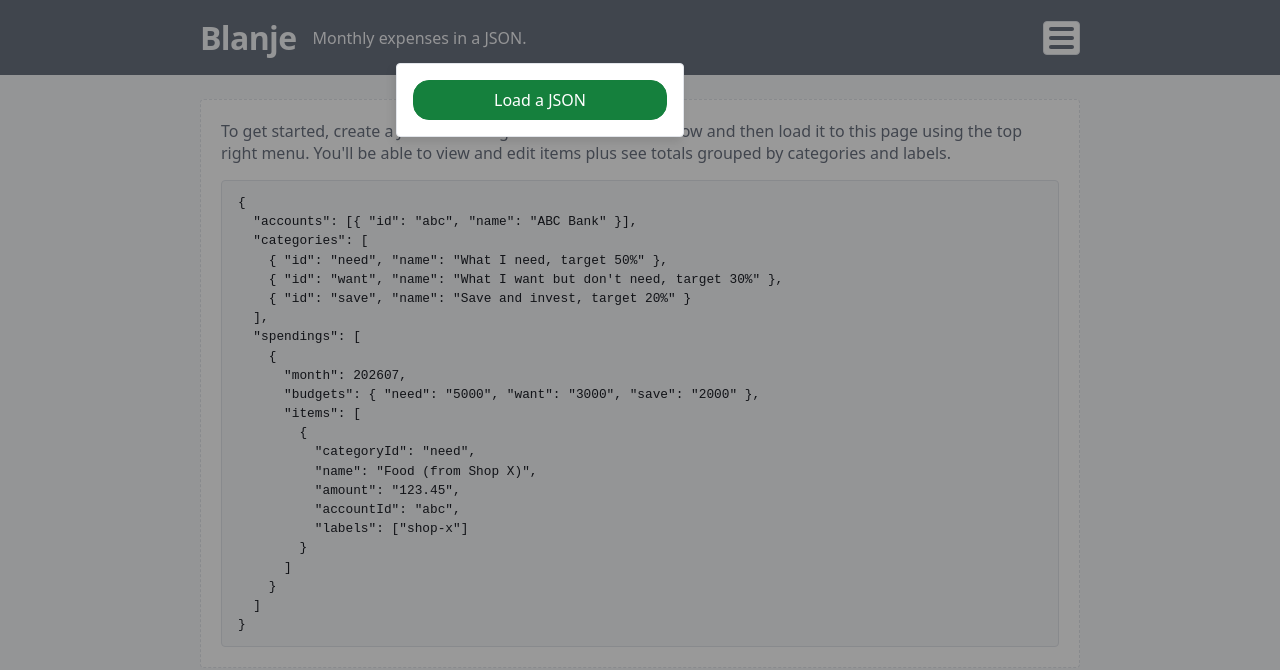
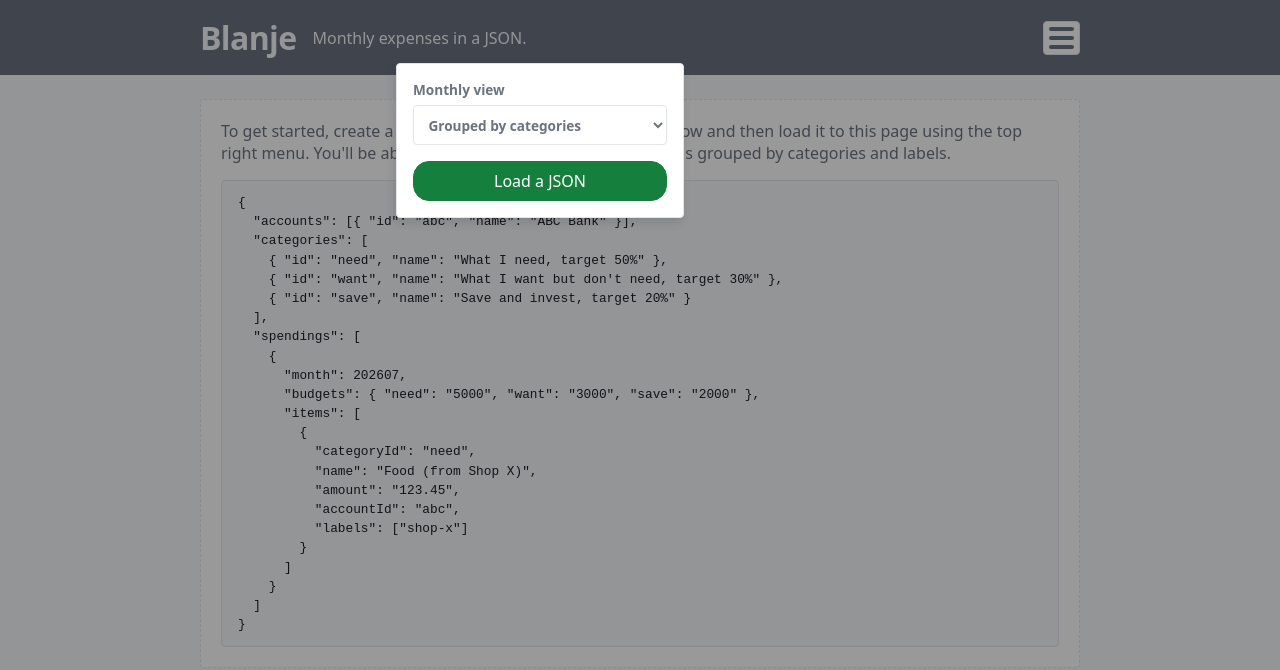
Before and after one commit to LongYC/blanje, a React (Vite) app: page / in a window 1280 px wide. Both pictures are taken after a click on the button "Toggle menu". Shown: the top 670 px of the page. Built offline with nearby package versions, Linux system fonts and the light colour scheme.

Commit message:
Initial working monthly view mode change.

```diff
--- a/src/App.tsx
+++ b/src/App.tsx
@@ -20,7 +20,7 @@ import { LabelsTable } from "./components/tables/LabelsTable";
 import { NoteField } from "./components/NoteField";
 import { groupItemsByCategory } from "./group";
 import styles from "./App.module.css";
-import { MonthlyHeader } from "./components/MonthlyHeader";
+import { MonthlyHeader, type MonthlyViewMode } from "./components/MonthlyHeader";
 import { formatCents } from "./format";
 
 // Format a date as `YYYY-MM-DD_HHmm_ss` for use as a download filename suffix.
@@ -41,6 +41,7 @@ export function App() {
   const [userData, setUserData] = useState<UserData | null>(() => readUserData());
   const [lastLoadedFilename, setLastLoadedFilename] = useState<string | null>(() => readLastLoadedFilename());
   const [selectedMonth, setSelectedMonth] = useState<number>(getNowAsSelectedMonth());
+  const [monthlyViewMode, setMonthlyViewMode] = useState<MonthlyViewMode>("category");
   const [hiddenAccountIds, setHiddenAccountIds] = useState<string[]>(() =>
     readHiddenAccountIds(),
   );
@@ -225,6 +226,8 @@ export function App() {
           lastLoadedFilename={null}
           onDownload={handleDownload}
           onClear={handleClear}
+          monthlyViewMode={monthlyViewMode}
+          onMonthlyViewModeChange={setMonthlyViewMode}
         />
       </section>
       <section className={styles.section}>
@@ -243,6 +246,8 @@ export function App() {
           lastLoadedFilename={lastLoadedFilename}
           onDownload={handleDownload}
           onClear={handleClear}
+          monthlyViewMode={monthlyViewMode}
+          onMonthlyViewModeChange={setMonthlyViewMode}
         />
       </section>
       <section className={styles.sectionUserData}>
@@ -266,6 +271,7 @@ export function App() {
           accounts={userData.accounts}
           hiddenAccountIds={hiddenAccountIds}
           grandTotal={grandTotal}
+          viewMode={monthlyViewMode}
           onEditItem={handleEditSpending}
           onAddItem={handleAddItem}
           onToggleIgnore={handleToggleIgnore}
--- a/src/components/AppHeader.module.css
+++ b/src/components/AppHeader.module.css
@@ -85,6 +85,25 @@
   margin-top: 0;
 }
 
+.viewMode {
+  display: flex;
+  flex-direction: column;
+  gap: 0.4rem;
+  color: var(--muted);
+  font-size: 0.85rem;
+  font-weight: bold;
+}
+
+.viewMode select {
+  width: 100%;
+  padding: 0.55rem 0.65rem;
+  border: 1px solid var(--border);
+  border-radius: 4px;
+  background: var(--surface);
+  color: inherit;
+  font: inherit;
+}
+
 .advanced summary {
   cursor: pointer;
   padding: 0.5rem 1rem;
--- a/src/components/AppHeader.tsx
+++ b/src/components/AppHeader.tsx
@@ -4,12 +4,15 @@ import styles from "./AppHeader.module.css";
 import { Button } from "./Button";
 import { ConfirmDialog } from "./ConfirmDialog";
 import { FileLoader } from "./FileLoader";
+import type { MonthlyViewMode } from "./MonthlyHeader";
 
 interface AppHeaderProps {
   onLoadedNewFile: (newUserData: UserData, newFilename: string) => void;
   lastLoadedFilename: string | null;
   onDownload: () => void;
   onClear: () => void;
+  monthlyViewMode: MonthlyViewMode;
+  onMonthlyViewModeChange: (mode: MonthlyViewMode) => void;
 }
 
 export function AppHeader({
@@ -17,6 +20,8 @@ export function AppHeader({
   lastLoadedFilename,
   onDownload,
   onClear,
+  monthlyViewMode,
+  onMonthlyViewModeChange,
 }: AppHeaderProps) {
   const hasExistingData = Boolean(lastLoadedFilename);
   const popoverRef = useRef<HTMLDivElement>(null);
@@ -43,6 +48,17 @@ export function AppHeader({
       <span></span>
     </button>
     <div id="app-menu-popover" popover="auto" ref={popoverRef} className={styles.popover}>
+      <label className={styles.viewMode}>
+        <span>Monthly view</span>
+        <select
+          aria-label="Monthly view"
+          value={monthlyViewMode}
+          onChange={(event) => onMonthlyViewModeChange(event.target.value as MonthlyViewMode)}
+        >
+          <option value="category">Grouped by categories</option>
+          <option value="name">Sort by name</option>
+        </select>
+      </label>
       {
         hasExistingData
           ? <>
--- a/src/components/MonthlyHeader.tsx
+++ b/src/components/MonthlyHeader.tsx
@@ -1,4 +1,6 @@
 import styles from "./MonthlyHeader.module.css";
+
+export type MonthlyViewMode = "category" | "name";
 
 interface MonthlyHeaderProps {
   month: number;
--- a/src/components/tables/ItemMenu.tsx
+++ b/src/components/tables/ItemMenu.tsx
@@ -4,6 +4,7 @@ import styles from "./ItemMenu.module.css";
 interface ItemMenuProps {
   isItemIgnored: boolean;
   isFirstInCategory: boolean;
+  showMoveUp?: boolean;
   isButtonDisabled?: boolean;
   onEdit: () => void;
   onMoveUp: () => void;
@@ -13,6 +14,7 @@ interface ItemMenuProps {
 export function ItemMenu({
   isItemIgnored,
   isFirstInCategory,
+  showMoveUp = true,
   isButtonDisabled = false,
   onEdit,
   onMoveUp,
@@ -67,7 +69,7 @@ export function ItemMenu({
           >
             Edit
           </button>
-          {!isFirstInCategory && <button
+          {showMoveUp && !isFirstInCategory && <button
             type="button"
             role="menuitem"
             className={styles.item}
--- a/src/group.ts
+++ b/src/group.ts
@@ -31,6 +31,12 @@ export interface GroupedResult {
   accountTotals: AccountTotal[];
   grandTotal: number;
   labelTotals: LabelTotal[];
+}
+
+export function sortGroupedItemsByName(items: GroupedItem[]): GroupedItem[] {
+  return [...items].sort(
+    (a, b) => a.name.localeCompare(b.name, undefined, { sensitivity: "base" }) || a.index - b.index,
+  );
 }
 
 
```
Also changed, not shown: src/components/tables/CategoriesTable.tsx (+76 -64 lines), src/components/MonthlyHeader.module.css (line endings or trailing spaces), 1 other file (tests, documents, lock files or other folders).
